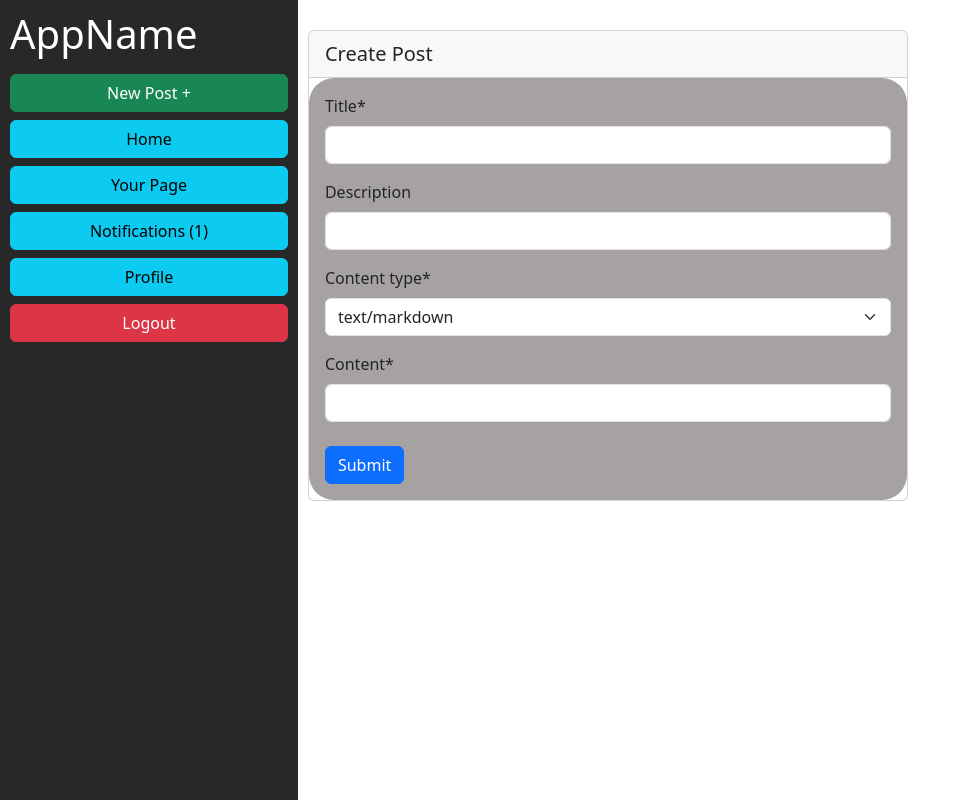
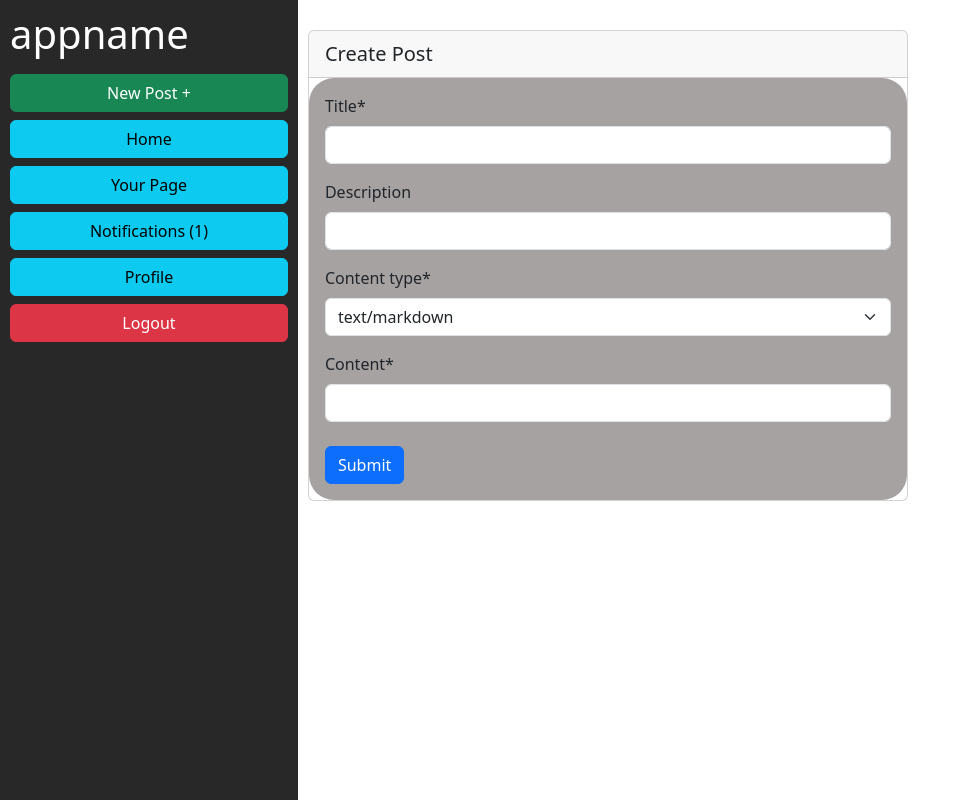
Before and after one commit to cmput404fa22/404-Project, a Django app: page /authorposts/new/ in a window 1280 px wide. Shown: the whole page, without its empty margins (0-961 px from the left). Run offline with Django 4.2, Linux system fonts and the light colour scheme; the visitor is signed in with stand-in values (Sample User, id 1); parts of the project's set-up code (start-up, migrations or seed data) failed here and were passed over; some libraries are stand-ins or nearby versions.

Commit message:
fix funny ui

```diff
--- a/social_distribution/app/static/app/main.css
+++ b/social_distribution/app/static/app/main.css
@@ -66,6 +66,7 @@ body {
     left: 175px;
     background-color: gray;
     border: none;
+    color: white;
 
 }
 
@@ -76,6 +77,7 @@ body {
     right: 175px;
     background-color: gray;
     border: none;
+    color: white;
 }
 
 .namebox {
--- a/social_distribution/app/templates/app/base.html
+++ b/social_distribution/app/templates/app/base.html
@@ -5,10 +5,11 @@
 {% block base %}
 {% comment %} <div class="container"> {% endcomment %}
 <div>
+    {% if user.is_authenticated %}
     <div class="horizontalFlex">
         <div class="sidebarContainer verticalFlex">
-            <h1>AppName</h1>
-        {% if user.is_authenticated %}
+            <h1>appname</h1>
+
             {% comment %} <a class="btn btn-info mt-2" href="{% url '' %}">Home</a> {% endcomment %}
             <a class="btn btn-success mt-2" href="{% url 'new-post-page' %}">New Post +</a>
             <a class="btn btn-info mt-2" href="{% url 'root-page' %}">Home</a>
@@ -17,7 +18,7 @@
             <a class="btn btn-info mt-2" href="{% url 'profile-page' %}">Profile</a>
             <a class="btn btn-danger mt-2" href="{% url 'logout-page' %}">Logout</a>
         </div>
-        {% else %}
+    {% else %}
             {% if title == 'root' %}
             <div class="joinbox">
                 <h1 class="namebox">appname</h1>
@@ -27,7 +28,7 @@
                 </div>
             </div>
             {% endif %}
-        {% endif %}
+    {% endif %}
             <div class="contentContainer verticalFlex">
                 {% bootstrap_messages %}
                 {% block content %}(no content){% endblock %}
```
